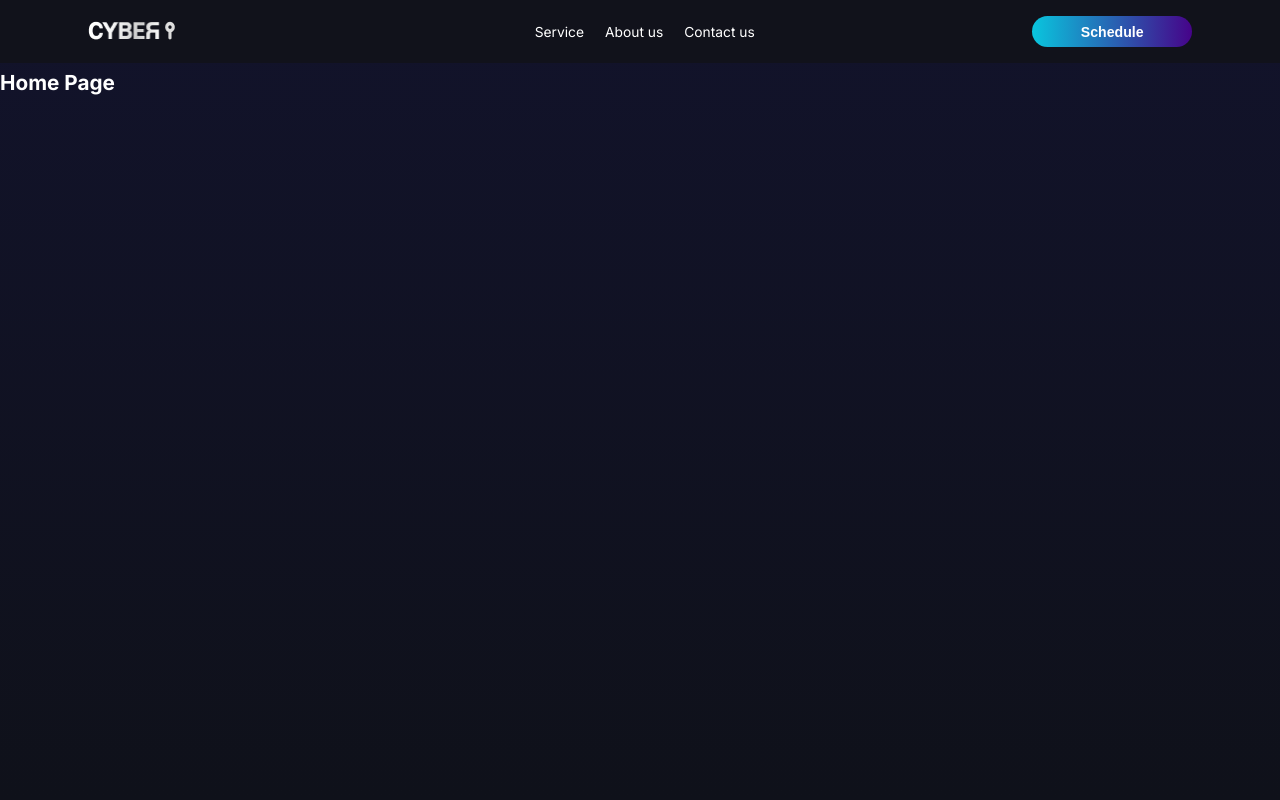
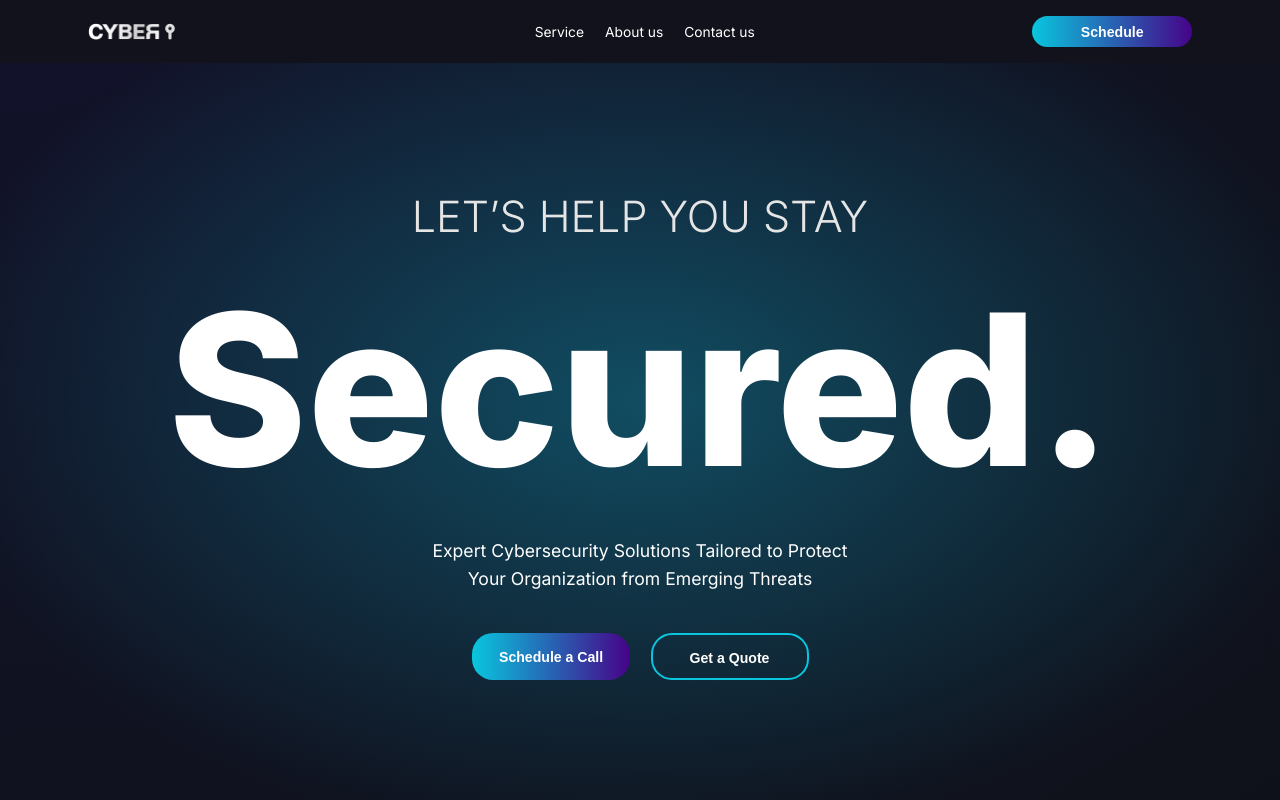
Before and after one commit to estheroluwabuyi/cyberposture, a React (Vite) app: page / in a window 1280 px wide. Built offline with nearby package versions, Linux system fonts and the light colour scheme.

Commit message:
Improve hero text animation and button styles.

```diff
--- a/src/components/NavBar.jsx
+++ b/src/components/NavBar.jsx
@@ -7,7 +7,9 @@ function NavBar() {
     <section className="nav-bar">
       <Logo />
       <NavBarLinks />
-      <ScheduleBtn />
+      <ScheduleBtn scheduleBtn="scheduleBtn" btnPrimary="btnPrimary">
+        Schedule
+      </ScheduleBtn>
     </section>
   );
 }
--- a/src/components/ScheduleBtn.jsx
+++ b/src/components/ScheduleBtn.jsx
@@ -1,7 +1,11 @@
 // import { NavLink } from "react-router-dom";
 
-function ScheduleBtn() {
-  return <button className="btn btn-primary schedule-btn">Schedule</button>;
+function ScheduleBtn({ children, btnPrimary, scheduleBtn, className }) {
+  return (
+    <button className={`${btnPrimary} ${scheduleBtn} ${className} `}>
+      {children}
+    </button>
+  );
 }
 
 export default ScheduleBtn;
--- a/src/index.css
+++ b/src/index.css
@@ -15,6 +15,7 @@
   /* Typography */
   --font-family-i: "Inter", serif;
   --font-size-base: 1.38rem; /* Default font size */
+  --font-size-md: 1.76rem;
   --font-size-btn: 1.41rem;
   --font-size-heading: 2.4rem;
 
@@ -76,10 +77,60 @@ img {
   height: 100%;
 }
 
+/* BUTTONS */
+.btnPrimary {
+  cursor: pointer;
+  font-size: var(--font-size-btn);
+  font-weight: 600;
+  color: var(--primary-font-color);
+  background: var(--btn-gradient);
+  transition: all var(--transition-speed) ease-in-out;
+}
+
+.btnPrimary:hover {
+  transform: scale(1.05);
+  opacity: 0.9;
+}
+
+.action-btn {
+  width: 158px;
+  white-space: nowrap;
+  height: 4.61rem;
+  min-width: 10.54rem;
+  border-radius: 2.11rem;
+  padding: 1.41rem 2.75rem;
+}
+
+.scheduleBtn {
+  width: 16rem;
+  height: 3.16rem;
+  min-width: 10.54rem;
+  padding: 0.83rem 2.75rem 0.92rem 2.75rem;
+  border-radius: 1.58rem;
+}
+
+.special-btn {
+  background: transparent;
+  border: 2px solid #09c6de;
+}
+
+.special-btn:hover {
+  background: var(--btn-gradient);
+  border: none;
+}
+
+.hero-btns {
+  display: flex;
+  gap: 2.1rem;
+  margin-top: 2rem;
+}
+
 /* Header */
 .header {
   position: relative;
-  background: linear-gradient(180deg, #12132b, #0f111a);
+  background: radial-gradient(ellipse at center, #12d5f54d, #12d5f500 80%),
+    radial-gradient(ellipse at top left, #12132b, #0f111a);
+
   width: 100%;
   color: white;
   height: 100vh;
@@ -121,28 +172,59 @@ img {
 
 .nav-bar-logo {
   width: clamp(12rem, 16vw, 16.95rem);
-  height: auto;
-  /* height: 1.76rem; */
+  /* height: auto; */
+  height: 1.76rem;
 }
 
-.btn-primary {
-  cursor: pointer;
-  font-size: var(--font-size-btn);
-  font-weight: 600;
-  color: var(--primary-font-color);
-  background: var(--btn-gradient);
-  transition: all var(--transition-speed) ease-in-out;
+/* HERO */
+.hero {
+  width: 100%;
+  height: 100%;
+  display: flex;
+  flex-direction: column;
+  justify-content: center;
+  align-items: center;
+  gap: 2rem;
 }
 
-.btn-primary:hover {
-  transform: scale(1.05);
-  opacity: 0.9;
+.hero-heading {
+  font-weight: 300;
+  /* font-size: 4.9rem; */
+  font-size: 4.3rem;
+  color: #e5e5e5;
 }
 
-.schedule-btn {
-  width: 16rem;
-  height: 3.16rem;
-  min-width: 10.54rem;
-  padding: 0.83rem 2.75rem 0.92rem 2.75rem;
-  border-radius: 1.58rem;
+.hero-dynamic-texts {
+  height: 255px;
+  line-height: 255px;
+  overflow: hidden;
+  text-align: center;
 }
+
+.hero-dynamic-texts li {
+  list-style: none;
+  color: var(--primary-font-color);
+  font-size: 21.1rem;
+  font-weight: 800;
+  position: relative;
+  top: 0;
+  animation: slide 7s steps(3) infinite;
+}
+
+.hero-dynamic-texts li span {
+  line-height: 255px;
+}
+
+.hero-texts {
+  font-size: var(--font-size-md);
+  width: 45.7rem;
+  text-align: center;
+  line-height: 2.8rem;
+}
+
+/* KEYFRAMES */
+@keyframes slide {
+  100% {
+    top: -765px;
+  }
+}
--- a/src/pages/Home.jsx
+++ b/src/pages/Home.jsx
@@ -1,11 +1,44 @@
 import NavBar from "../components/NavBar";
+import ScheduleBtn from "../components/ScheduleBtn";
 
 function Home() {
   return (
-    <div>
+    <>
       <NavBar />
-      <h2 className="home">Home Page</h2>
-    </div>
+      <div className="hero">
+        <h2 className="hero-heading">LET’S HELP YOU STAY</h2>
+
+        <ul class="hero-dynamic-texts">
+          <li>
+            <span>Complaint.</span>
+          </li>
+          <li>
+            <span>Protected.</span>
+          </li>
+          <li>
+            <span>Secured.</span>
+          </li>
+        </ul>
+
+        <p className="hero-texts">
+          Expert Cybersecurity Solutions Tailored to Protect Your Organization
+          from Emerging Threats
+        </p>
+
+        <div className="hero-btns">
+          <ScheduleBtn btnPrimary="btnPrimary" className="action-btn">
+            Schedule a Call
+          </ScheduleBtn>
+
+          <ScheduleBtn
+            btnPrimary="btnPrimary"
+            className="special-btn action-btn"
+          >
+            Get a Quote
+          </ScheduleBtn>
+        </div>
+      </div>
+    </>
   );
 }
 
```
